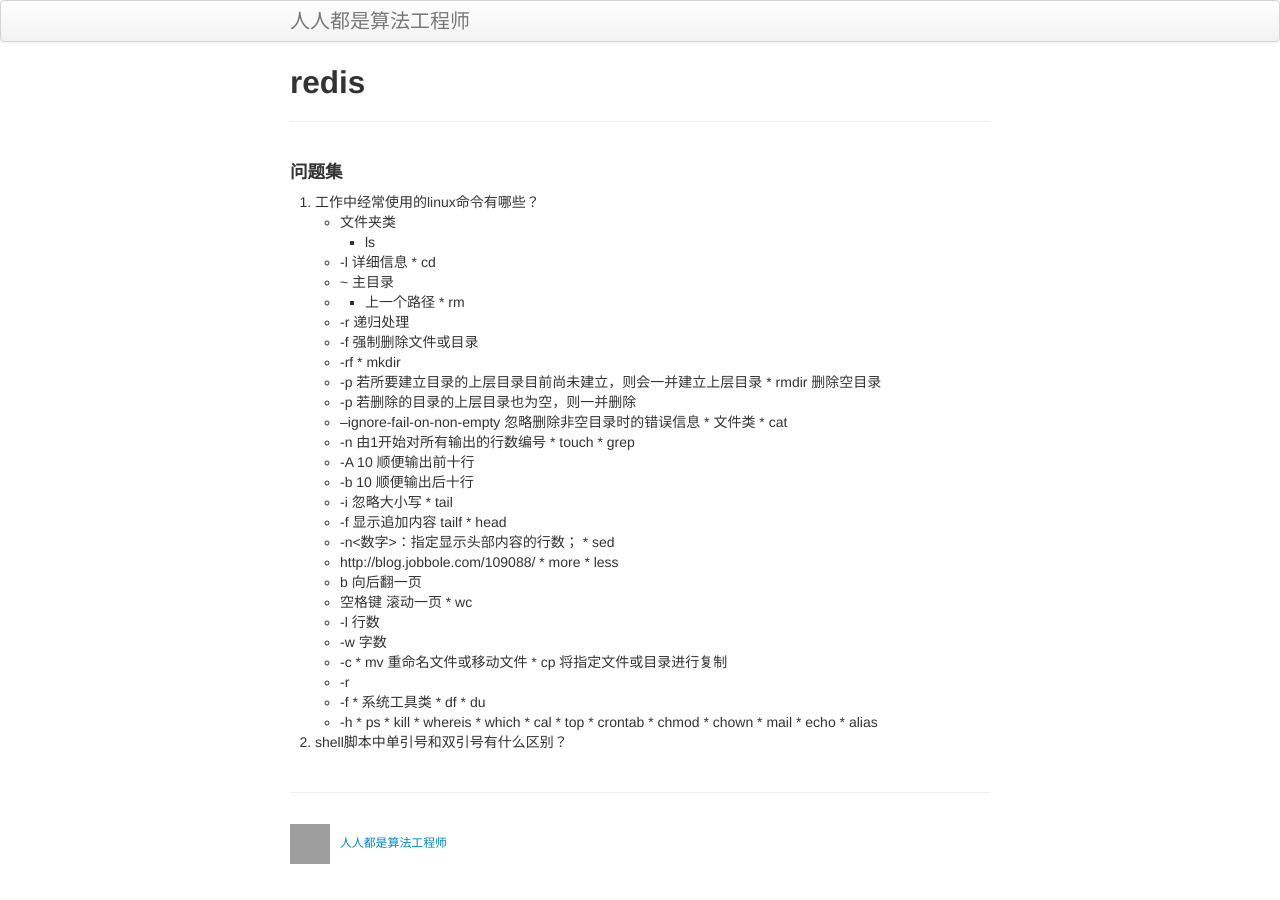
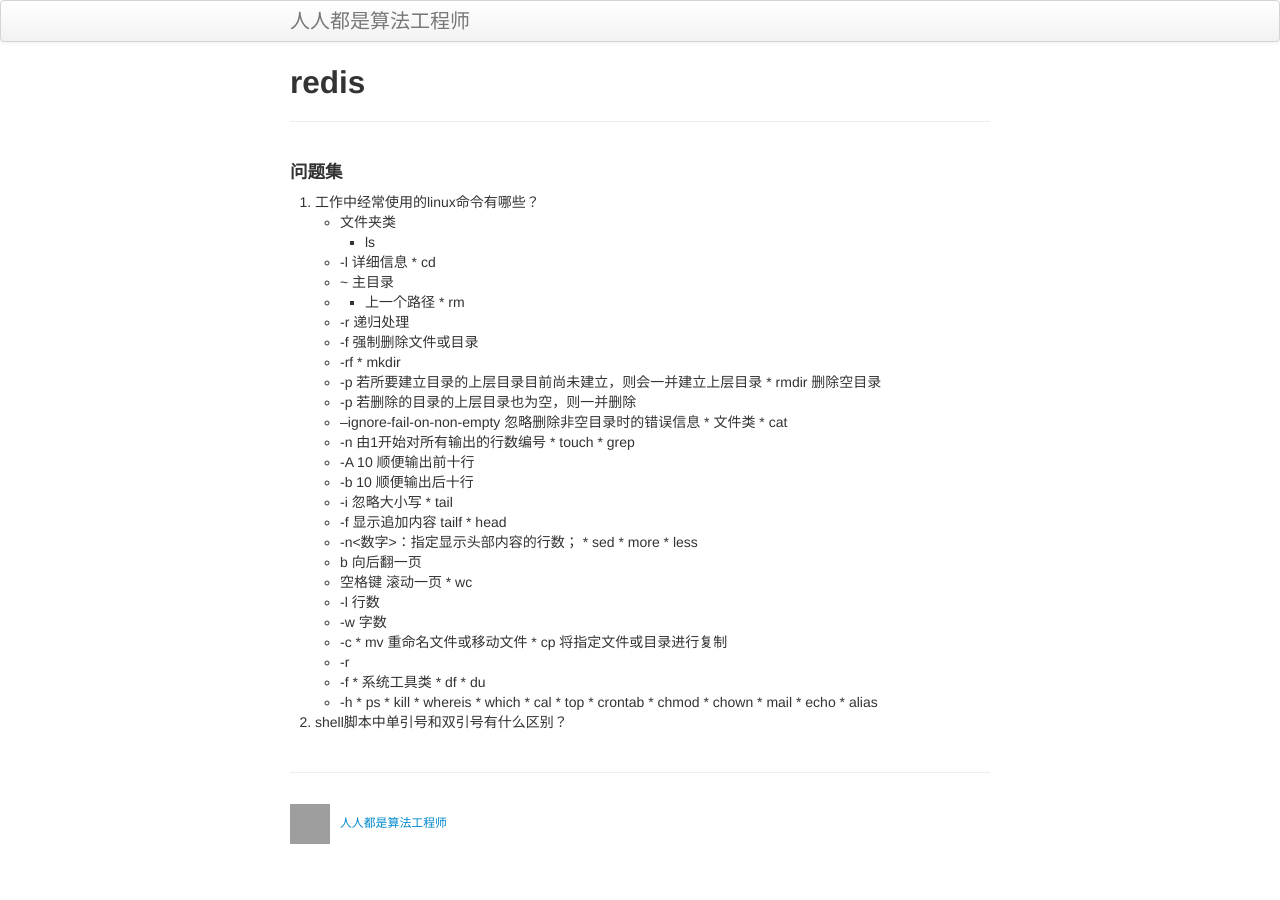
Before and after one commit to sfgcs/sfgcs.github.io, a Jekyll site: the page built from pages/linux.md, in a window 1280 px wide. Built offline with Jekyll 4.4.1, drawn with Linux system fonts in a browser that asks for light colours; part of the change alters nothing that is shown; grey boxes are pictures that could not be loaded.

Commit message:
Update linux.md

```diff
--- a/pages/linux.md
+++ b/pages/linux.md
@@ -35,7 +35,6 @@ description:
   * head
     * -n<数字>：指定显示头部内容的行数；
   * sed
-    * http://blog.jobbole.com/109088/
   * more
   * less
     * b 向后翻一页
```
